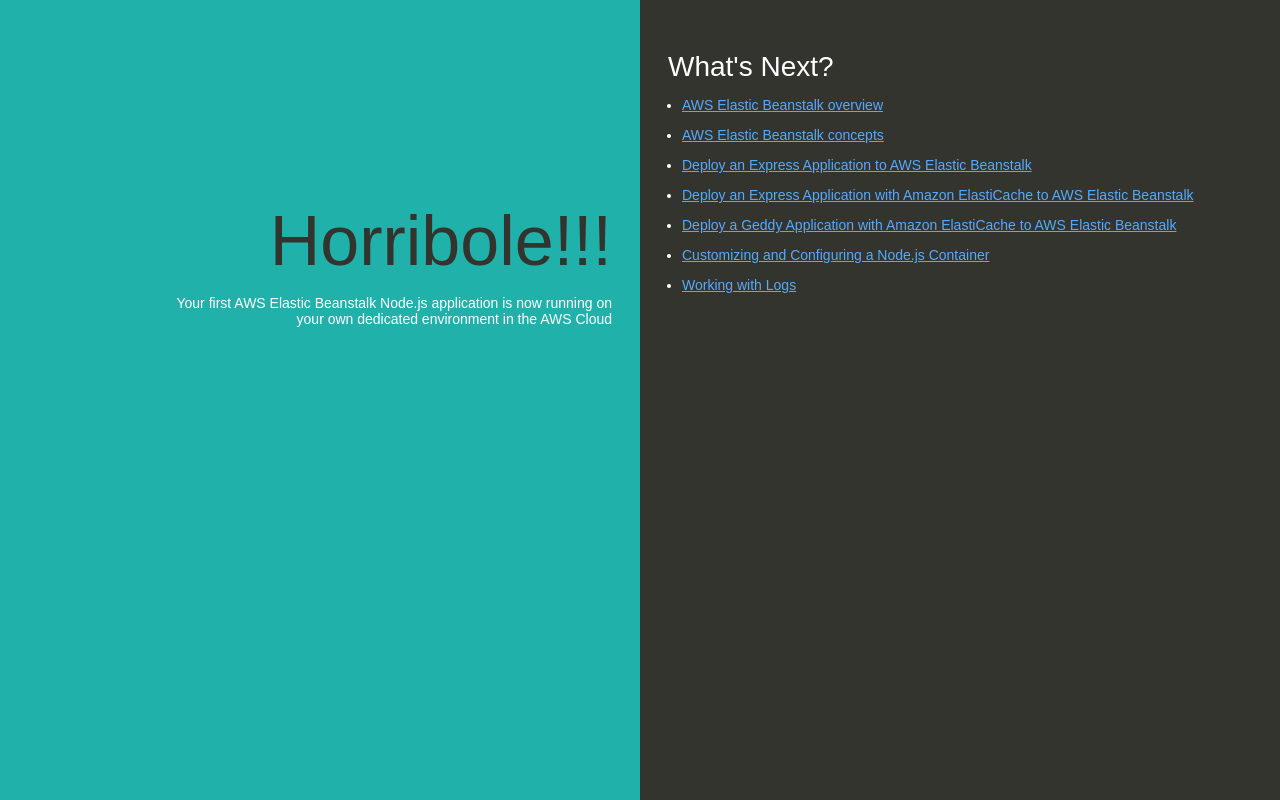
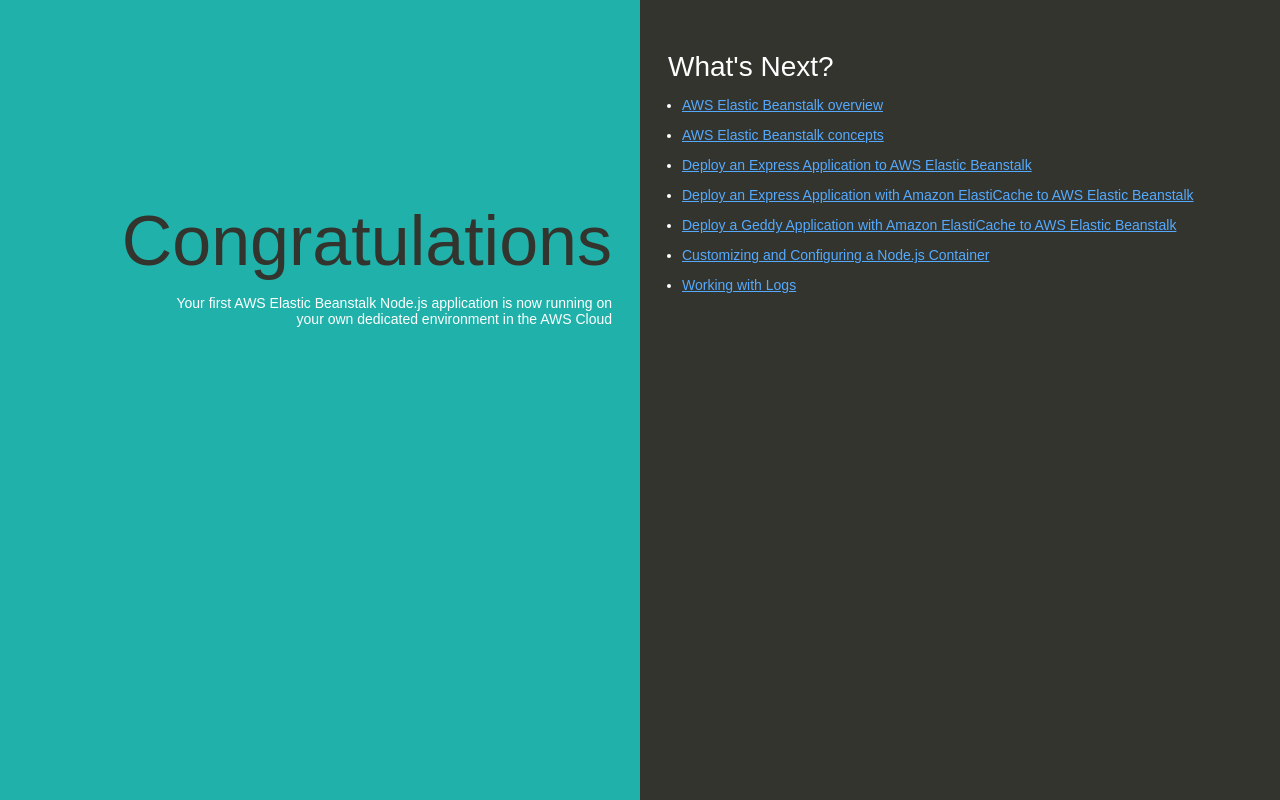
Before and after one commit to AhmedMElhamy/SimpleAppRepository, a website: page index.html in a window 1280 px wide. Drawn offline with Linux system fonts and the light colour scheme.

Commit message:
Update index.html

```diff
--- a/index.html
+++ b/index.html
@@ -74,7 +74,7 @@
   </head>
   <body>
     <div class="textColumn">
-      <h1>Horribole!!!</h1>
+      <h1>Congratulations</h1>
       <p>Your first AWS Elastic Beanstalk Node.js application is now running on your own dedicated environment in the AWS Cloud</p>
     </div>
     <div class="linksColumn">
```
